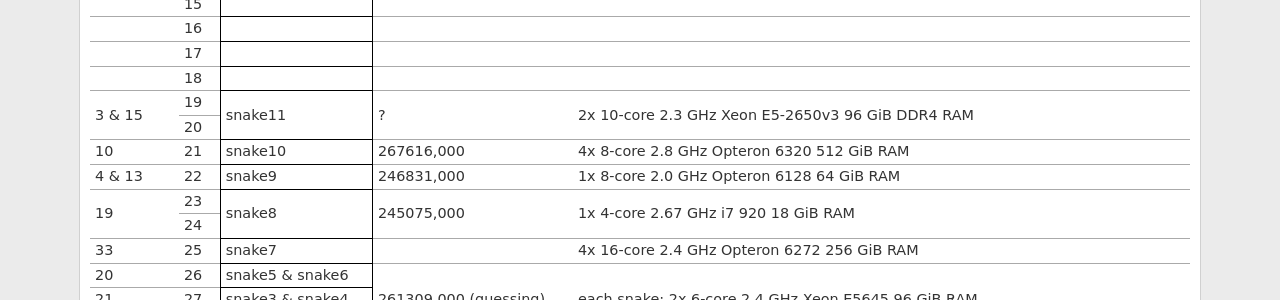
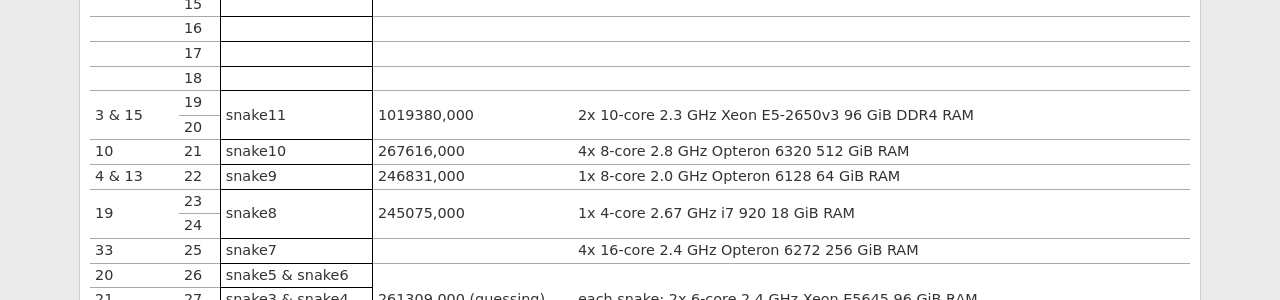
Before and after one commit to psychoinformatics-de/ipsy-docs, a Sphinx documentation site: the page built from source/internal/data_center/index.rst, in a window 1280 px wide. Shown: the part 1154-1454 px from the top of the page. Built offline with Sphinx 7.4.7, drawn with Linux system fonts in a browser that asks for light colours; formulas are drawn with MathJax 3.

Commit message:
Add snake11 inventory #

```diff
--- a/source/internal/data_center/index.rst
+++ b/source/internal/data_center/index.rst
@@ -82,7 +82,7 @@ The rack layout, as of 09.12.2015:
 |     | 18 |                 |             |                                   |
 +-----+----+-----------------+-------------+-----------------------------------+
 | 3   | 19 |                 |             | 2x 10-core 2.3 GHz Xeon E5-2650v3 |
-+ \&  +----+ snake11         + ?           + 96 GiB DDR4 RAM                   +
++ \&  +----+ snake11         + 1019380,000 + 96 GiB DDR4 RAM                   +
 | 15  | 20 |                 |             |                                   |
 +-----+----+-----------------+-------------+-----------------------------------+
 | 10  | 21 | snake10         | 267616,000  | 4x 8-core 2.8 GHz Opteron 6320    |
```
